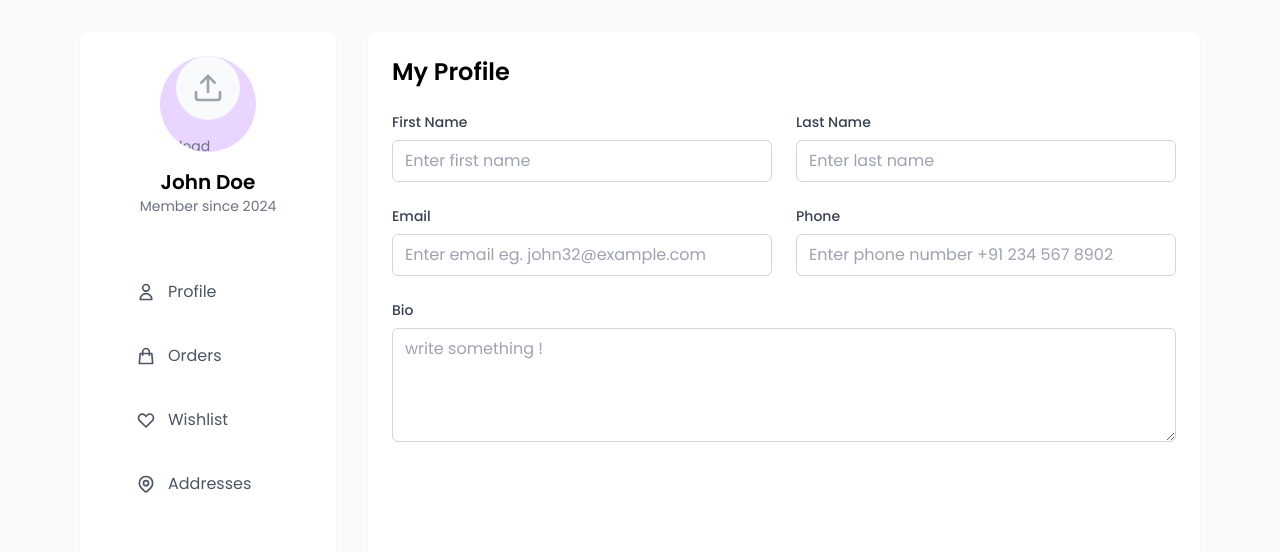
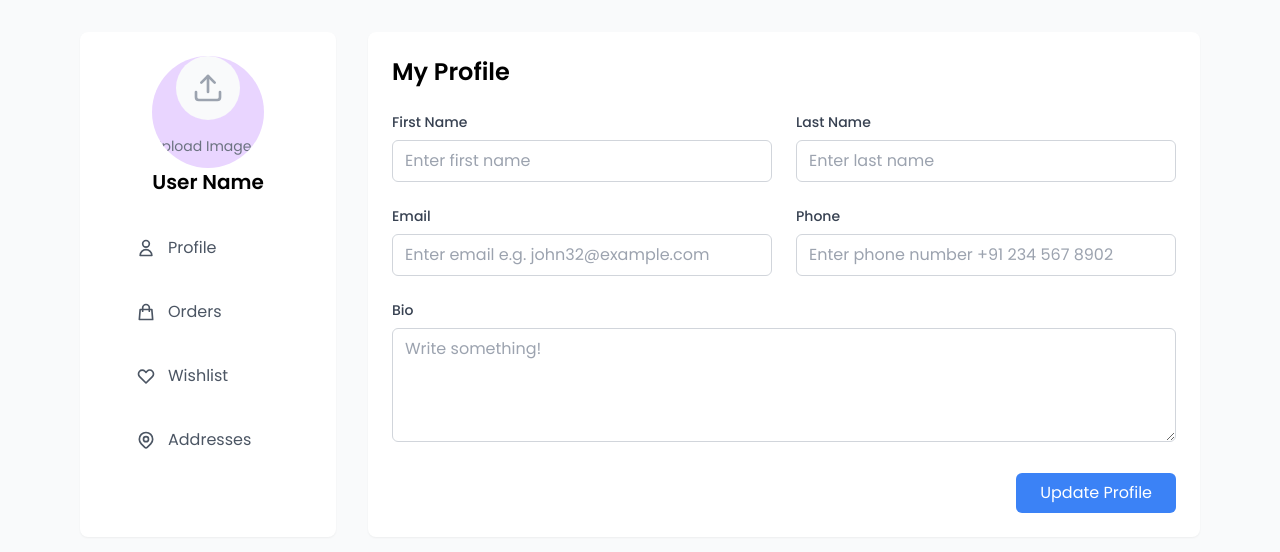
Before and after one commit to kushmahendra/E-commerce-Shop-Website, a React (Vite) app in the folder frontend/: page /profile in a window 1280 px wide. Shown: the top 552 px of the page. Built offline with nearby package versions, Linux system fonts and the light colour scheme.

Commit message:
add user update functionality

```diff
--- a/frontend/src/pages/shop/TrendingProducts.jsx
+++ b/frontend/src/pages/shop/TrendingProducts.jsx
@@ -32,9 +32,11 @@ const TrendingProducts = () => {
     {
         setVisibleProducts(prevCount=>prevCount + 4 )
     }
+
     useEffect(()=>{
      fetchAllProducts()
     },[])
+
   return (
    <>
    <section className='section__container product__container'>
--- a/frontend/src/redux/features/auth/authApi.js
+++ b/frontend/src/redux/features/auth/authApi.js
@@ -19,6 +19,7 @@ const authApi=createApi({
                     body:newUser
                 })
             }),
+
 
             loginUser: builder.mutation({
                 query: (credentials) => {
@@ -44,15 +45,21 @@ const authApi=createApi({
                     }
                 })
             }),
-            getUser:builder.mutation({
-                query:()=>
-                ({
-                    url:'/users',
-                    method:'GET',
-                }),
-                refetchOnMount:true,
-                invalidatesTags:['User'],
-            }),
+
+            getUser: builder.mutation({
+                query: (userId) => {
+                  const token = localStorage.getItem("token");
+                  return {
+                    url: `/user/${userId}`,
+                    method: "GET",
+                    headers: {
+                      Authorization: `Bearer ${token}`,
+                    },
+                  };
+                },
+                invalidatesTags: ["User"],
+              }),
+
             deleteUser:builder.mutation({
                 query:(userId)=>
                 ({
@@ -61,16 +68,32 @@ const authApi=createApi({
                 }),
                 invalidatesTags:['User'],
             }),
-            updateUserRole:builder.mutation({
-                query:({userId,role})=>
-                ({
-                    url:`/users/${userId}`,
-                    method:'PUT',
-                    body:{role}
-                }),
-                refetchOnMount:true,
-                invalidatesTags:['User'],
-            }),
+            // updateUserRole:builder.mutation({
+            //     query:({userId,profileImage,bio,profession,firstName, lastName,password, phoneNumber})=>
+            //     ({
+            //         url:`/users/${userId}`,
+            //         method:'PUT',
+            //         body:{profileImage,bio,profession,firstName, lastName,password, phoneNumber}
+            //     }),
+            //     refetchOnMount:true,
+            //     invalidatesTags:['User'],
+            // }),
+            updateUserInfo: builder.mutation({
+                query: ({ userId, profileImage, bio, profession, firstName, lastName, phoneNumber }) => {
+                  const token = localStorage.getItem("token");
+                  return {
+                    url: `/users/${userId}`,
+                    method: "PUT",
+                    headers: {
+                      Authorization: `Bearer ${token}`,
+                    },
+                    body: { profileImage, bio, profession, firstName, lastName, phoneNumber },
+                  };
+                },
+                refetchOnMount: true,
+                invalidatesTags: ["User"],
+              }),
+
             editProfile:builder.mutation({
                 query:(profileData)=>
                 ({
@@ -83,5 +106,5 @@ const authApi=createApi({
         })
 
 })
-export const {useRegisterUserMutation,useLoginUserMutation,useLogoutUserMutation,useDeleteUserMutation,useUpdateUserRoleMutation,useEditProfileMutation}=authApi;
+export const {useRegisterUserMutation,useGetUserMutation ,useGetUserQuery, useLoginUserMutation,useLogoutUserMutation,useDeleteUserMutation,useUpdateUserInfoMutation,useEditProfileMutation}=authApi;
 export default authApi;
--- a/frontend/src/routers/router.jsx
+++ b/frontend/src/routers/router.jsx
@@ -8,7 +8,6 @@ import ShopPage from "../pages/shop/ShopPage";
 import SingleProduct from "../pages/shop/productDetails/SingleProduct";
 import Login from "../components/Login";
 import Register from "../components/Register";
-
 import ForgetPassword from "../components/ForgetPassword";
 import OtpWithNewPassword from "../components/OtpWithNewPassword";
 import UserProfile from "../userProfile/UserProfile";
--- a/frontend/src/userProfile/Profile.jsx
+++ b/frontend/src/userProfile/Profile.jsx
@@ -1,19 +1,59 @@
-import { useState } from "react"
-
+import { useEffect, useState } from "react";
+import { useGetUserMutation } from "../redux/features/auth/authApi";
 
 export default function Profile() {
   const [formData, setFormData] = useState({
     firstName: "",
     lastName: "",
     email: "",
-    phone: "",
-    bio: ""
-  })
+    phoneNumber: "",
+    bio: "",
+    image: null,
+  });
 
-  return(
-    <>
+  // Retrieve the user ID from localStorage
+  const userString = localStorage.getItem("user");
+  const localUser = userString ? JSON.parse(userString) : null;
+  const userId = localUser?._id;
+  console.log("User ID:", userId);
+
+  // Initialize the mutation hook
+  const [getUser, { data, isLoading, isError, error }] = useGetUserMutation();
+
+  // Fetch user data on component mount
+  useEffect(() => {
+    const fetchUser = async () => {
+      try {
+        const response = await getUser(userId).unwrap();
+        console.log('response',response);
+        setFormData({
+          firstName: response?.user?.firstName || "",
+          lastName: response?.user?.lastName || "",
+          email: response?.user?.email || "",
+          phoneNumber: response?.user?.phoneNumber || "",
+          bio: response?.user?.bio || "",
+          image: response?.user?.profileImage || null,
+        });
+      } catch (err) {
+        console.error("Error fetching user:", err);
+      }
+    };
+
+    if (userId) {
+      fetchUser();
+    }
+  }, [userId, getUser]);
+
+  if (isLoading) {
+    return <div>Loading...</div>;
+  }
+
+  if (isError) {
+    return <div>Error fetching user data: {error?.data?.message || error.message}</div>;
+  }
+
+  return (
     <div className="flex-1 bg-white rounded-lg shadow-sm p-6">
-
       <h1 className="text-2xl font-semibold mb-6">My Profile</h1>
       <form className="space-y-6">
         <div className="grid grid-cols-1 md:grid-cols-2 gap-6">
@@ -23,9 +63,11 @@ export default function Profile() {
             </label>
             <input
               type="text"
-               placeholder='Enter first name'
+              placeholder="Enter first name"
               value={formData.firstName}
-               onChange={(e) => setFormData({...formData, firstName: e.target.value})}
+              onChange={(e) =>
+                setFormData({ ...formData, firstName: e.target.value })
+              }
               className="w-full px-3 py-2 border border-gray-300 rounded-md focus:outline-none focus:ring-1 focus:ring-blue-500"
             />
           </div>
@@ -35,9 +77,11 @@ export default function Profile() {
             </label>
             <input
               type="text"
-               placeholder='Enter last name'
+              placeholder="Enter last name"
               value={formData.lastName}
-               onChange={(e) => setFormData({...formData, lastName: e.target.value})}
+              onChange={(e) =>
+                setFormData({ ...formData, lastName: e.target.value })
+              }
               className="w-full px-3 py-2 border border-gray-300 rounded-md focus:outline-none focus:ring-1 focus:ring-blue-500"
             />
           </div>
@@ -47,9 +91,11 @@ export default function Profile() {
             </label>
             <input
               type="email"
-                placeholder='Enter email eg. john32@example.com'
+              placeholder="Enter email e.g. john32@example.com"
               value={formData.email}
-               onChange={(e) => setFormData({...formData, email: e.target.value})}
+              onChange={(e) =>
+                setFormData({ ...formData, email: e.target.value })
+              }
               className="w-full px-3 py-2 border border-gray-300 rounded-md focus:outline-none focus:ring-1 focus:ring-blue-500"
             />
           </div>
@@ -59,9 +105,11 @@ export default function Profile() {
             </label>
             <input
               type="tel"
-                placeholder='Enter phone number +91 234 567 8902'
-               value={formData.phone}
-               onChange={(e) => setFormData({...formData, phone: e.target.value})}
+              placeholder="Enter phone number +91 234 567 8902"
+              value={formData.phoneNumber}
+              onChange={(e) =>
+                setFormData({ ...formData, phoneNumber: e.target.value })
+              }
               className="w-full px-3 py-2 border border-gray-300 rounded-md focus:outline-none focus:ring-1 focus:ring-blue-500"
             />
           </div>
@@ -72,15 +120,13 @@ export default function Profile() {
           </label>
           <textarea
             value={formData.bio}
-           placeholder='write something !'
-             onChange={(e) => setFormData({...formData, bio: e.target.value})}
+            placeholder="Write something!"
+            onChange={(e) => setFormData({ ...formData, bio: e.target.value })}
             rows={4}
             className="w-full px-3 py-2 border border-gray-300 rounded-md focus:outline-none focus:ring-1 focus:ring-blue-500"
           />
         </div>
       </form>
     </div>
-    </>
-  )
-
+  );
 }
--- a/frontend/src/userProfile/UserProfile.jsx
+++ b/frontend/src/userProfile/UserProfile.jsx
@@ -1,11 +1,10 @@
-"use client"
-
-import { useState } from "react"
+import { useEffect, useState } from "react";
+import { useGetUserMutation ,useUpdateUserInfoMutation } from "../redux/features/auth/authApi";
 
 import Orders from "./Orders";
 import WishList from "./WishList";
 import Addresses from "./Addresses";
-import Profile from "./Profile";
+
 import { Upload } from 'lucide-react';
 
 import { uploadProfileImage } from '../services/services';
@@ -15,16 +14,59 @@ export default function UserProfile() {
     firstName: "",
     lastName: "",
     email: "",
-    phone: "",
+    phoneNumber: "",
     bio: "",
-    image:null
-  })
-  const [activeComponent, setActiveComponent] = useState('profile');
+    image: null,
+  });
+  const [activeComponent, setActiveComponent] = useState('');
 
     const [imagePreview, setImagePreview] = useState(null); // Store image preview
     const [uploading, setUploading] = useState(false); // Upload state
+    const [getUser, { data, isLoading, isError, error }] = useGetUserMutation();
+    const [updateUserInfo, { isLoading: isUpdating, isSuccess, isError: isUpdateError }] = useUpdateUserInfoMutation();
 
-// Handle Image Upload
+    // Retrieve the user ID from localStorage
+    const userString = localStorage.getItem("user");
+    const localUser = userString ? JSON.parse(userString) : null;
+    const userId = localUser?._id;
+    console.log("User ID:", userId);
+
+    // Initialize the mutation hook
+
+
+    // Fetch user data on component mount
+    useEffect(() => {
+      const fetchUser = async () => {
+        try {
+          const response = await getUser(userId).unwrap();
+          console.log('response',response);
+          setFormData({
+            firstName: response?.user?.firstName || "",
+            lastName: response?.user?.lastName || "",
+            email: response?.user?.email || "",
+            phoneNumber: response?.user?.phoneNumber || "",
+            bio: response?.user?.bio || "",
+            image: response?.user?.profileImage || null,
+          });
+        } catch (err) {
+          console.error("Error fetching user:", err);
+        }
+      };
+
+      if (userId) {
+        fetchUser();
+      }
+    }, [userId, getUser]);
+
+    if (isLoading) {
+      return <div>Loading...</div>;
+    }
+
+    if (isError) {
+      return <div>Error fetching user data: {error?.data?.message || error.message}</div>;
+    }
+
+    // Handle Image Upload
 const handleImageUpload = async (e) => {
   const file = e.target.files?.[0];
   if (file) {
@@ -48,6 +90,28 @@ const handleImageUpload = async (e) => {
   }
 };
 
+  // Update User Profile Logic
+
+
+  const handleSubmit = async (e) => {
+    e.preventDefault();
+    try {
+      await updateUserInfo({
+        userId,
+        profileImage: formData?.image,
+        bio: formData?.bio,
+        profession: formData?.profession,
+        firstName: formData?.firstName,
+        lastName: formData?.lastName,
+        phoneNumber: formData?.phoneNumber,
+      }).unwrap();
+      alert("Profile updated successfully!");
+    } catch (error) {
+      console.error("Error updating profile:", error);
+      alert("Failed to update profile");
+    }
+  };
+
   const renderComponent = () => {
     switch (activeComponent) {
       case 'orders':
@@ -57,7 +121,7 @@ const handleImageUpload = async (e) => {
       case 'addresses':
         return <Addresses/>;
       default:
-        return <Profile/>;
+        return null;
     }
   };
 
@@ -69,18 +133,15 @@ const handleImageUpload = async (e) => {
           {/* Sidebar */}
           <div className="w-full md:w-64 bg-white rounded-lg shadow-sm p-6">
             <div className="flex flex-col items-center">
-              <div className="w-24 h-24 bg-purple-200 rounded-full overflow-hidden mb-4">
-                {/* <img
-                  src="/avatar.png"
-                  alt="Profile"
-                  className="w-full h-full object-cover"
-                /> */}
+
+
+              <div className="w-28 h-28 bg-purple-200 rounded-full overflow-hidden">
 
                             <label htmlFor="file-upload" className="cursor-pointer">
-                              {imagePreview ? (
+                              {imagePreview || formData.image  ? (
                                 <div className="w-32 h-32 mx-auto mb-4 overflow-hidden rounded-lg border border-gray-200">
                                   <img
-                                    src={imagePreview}
+                                    src={imagePreview || formData.image }
                                     alt="Preview"
                                     className="object-cover w-full h-full"
                                   />
@@ -101,10 +162,11 @@ const handleImageUpload = async (e) => {
                               accept="image/*"
                               onChange={handleImageUpload}
                             />
-                  </div>
+                      </div>
 
-              <h2 className="text-xl font-semibold">John Doe</h2>
-              <p className="text-sm text-gray-500 mb-6">Member since 2024</p>
+                  <h2 className="text-xl font-semibold">
+                  {formData?.firstName  ? `${formData?.firstName} ${formData?.lastName || ""}` : "User Name"}
+                </h2>
             </div>
 
         {/* Main */}
@@ -140,6 +202,91 @@ const handleImageUpload = async (e) => {
                  </button>
             </nav>
           </div>
+         {/* //my profile */}
+         <div className="flex-1 bg-white rounded-lg shadow-sm p-6">
+      <h1 className="text-2xl font-semibold mb-6">My Profile</h1>
+      <form className="space-y-6"  onSubmit={handleSubmit}>
+        <div className="grid grid-cols-1 md:grid-cols-2 gap-6">
+          <div>
+            <label className="block text-sm font-medium text-gray-700 mb-2">
+              First Name
+            </label>
+            <input
+              type="text"
+              placeholder="Enter first name"
+              value={formData.firstName}
+              onChange={(e) =>
+                setFormData({ ...formData, firstName: e.target.value })
+              }
+              className="w-full px-3 py-2 border border-gray-300 rounded-md focus:outline-none focus:ring-1 focus:ring-blue-500"
+            />
+          </div>
+          <div>
+            <label className="block text-sm font-medium text-gray-700 mb-2">
+              Last Name
+            </label>
+            <input
+              type="text"
+              placeholder="Enter last name"
+              value={formData.lastName}
+              onChange={(e) =>
+                setFormData({ ...formData, lastName: e.target.value })
+              }
+              className="w-full px-3 py-2 border border-gray-300 rounded-md focus:outline-none focus:ring-1 focus:ring-blue-500"
+            />
+          </div>
+          <div>
+            <label className="block text-sm font-medium text-gray-700 mb-2">
+              Email
+            </label>
+            <input
+              type="email"
+              placeholder="Enter email e.g. john32@example.com"
+              value={formData.email}
+              onChange={(e) =>
+                setFormData({ ...formData, email: e.target.value })
+              }
+              className="w-full px-3 py-2 border border-gray-300 rounded-md focus:outline-none focus:ring-1 focus:ring-blue-500"
+            />
+          </div>
+          <div>
+            <label className="block text-sm font-medium text-gray-700 mb-2">
+              Phone
+            </label>
+            <input
+              type="tel"
+              placeholder="Enter phone number +91 234 567 8902"
+              value={formData.phoneNumber}
+              onChange={(e) =>
+                setFormData({ ...formData, phoneNumber: e.target.value })
+              }
+              className="w-full px-3 py-2 border border-gray-300 rounded-md focus:outline-none focus:ring-1 focus:ring-blue-500"
+            />
+          </div>
+        </div>
+        <div>
+          <label className="block text-sm font-medium text-gray-700 mb-2">
+            Bio
+          </label>
+          <textarea
+            value={formData.bio}
+            placeholder="Write something!"
+            onChange={(e) => setFormData({ ...formData, bio: e.target.value })}
+            rows={4}
+            className="w-full px-3 py-2 border border-gray-300 rounded-md focus:outline-none focus:ring-1 focus:ring-blue-500"
+          />
+        </div>
+        <div className="flex justify-end">
+        <button
+                  type="submit"
+                  className={`px-6 py-2 ${isUpdating ? 'bg-gray-400' : 'bg-blue-500'} text-white rounded-md`}
+                  disabled={isUpdating}
+                >
+                  {isUpdating ? 'Updating...' : 'Update Profile'}
+                </button>
+                </div>
+      </form>
+    </div>
 
         {renderComponent()}
         </div>
```
Also changed, not shown: frontend/src/redux/store.js (line endings or trailing spaces), 2 other files (tests, documents, lock files or other folders). Lines whose indentation alone changed are shown as unchanged.
